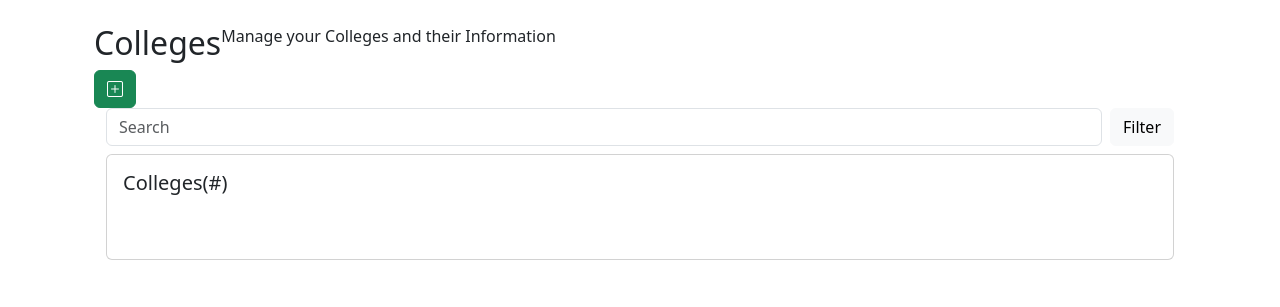
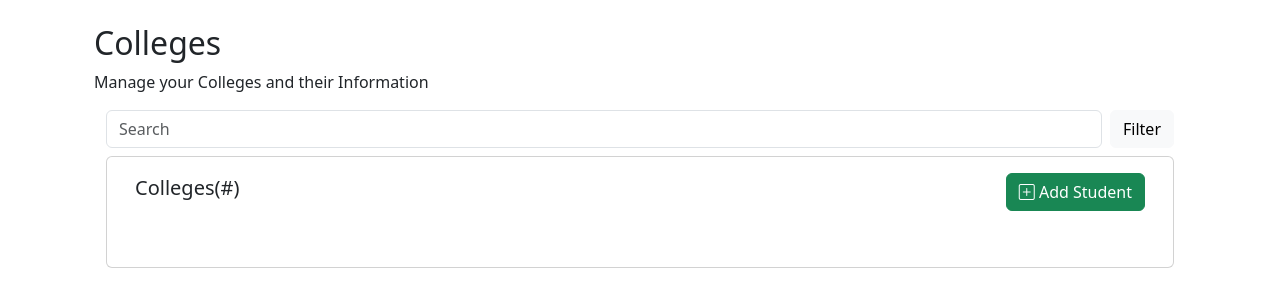
Before and after one commit to Jojo-08/SSIS_v3_20230238, a Flask app: page /college/ in a window 1280 px wide. Shown: the part 112-419 px from the top of the page. Run offline with Flask 3, Linux system fonts and the light colour scheme.

Commit message:
moved the add button inside the card

```diff
--- a/templates/entity_templates.html
+++ b/templates/entity_templates.html
@@ -5,19 +5,14 @@
 {% block content %}
 
     <div class="container">
-        <div class="d-flex">
+
         {% block header1%}
             <h2> Students </h2>
         {%endblock%}
         {% block paragraph %}
             <p> Manage your students and their Information</p>
         {% endblock %}
-        </div>
-        <div class="d-flex">
-            <button type="button" class="btn btn-success">
-                <i class="bi bi-plus-square"></i>
-            </button>
-        </div>
+
     </div>
     <div class="container">
         <div class="container-fluid">
@@ -30,10 +25,21 @@
 
         <div class="container-fluid mt-2" >
             <div class="card p-3">
+                <div class="container-fluid">
+                    <div class="row justify-content-between align-items-center">
+                        <div class="col">
                             {% block header2%}
                             <h5 class="card-title" > Students(#)</h5>
                             {% endblock %}
-
+                        </div>
+                        <div class="col-auto">
+                            <button type="button" class="btn btn-success">
+                                <i class="bi bi-plus-square"></i>
+                                Add {% block label%}Student {%endblock%}
+                            </button>
+                        </div>
+                    </div>
+                </div>
                 <table class="table mt-2 table-striped text-center" id="{% block table_id %} default-id{% endblock%}">
 
                         <thead>
```
Lines whose indentation alone changed are shown as unchanged.
